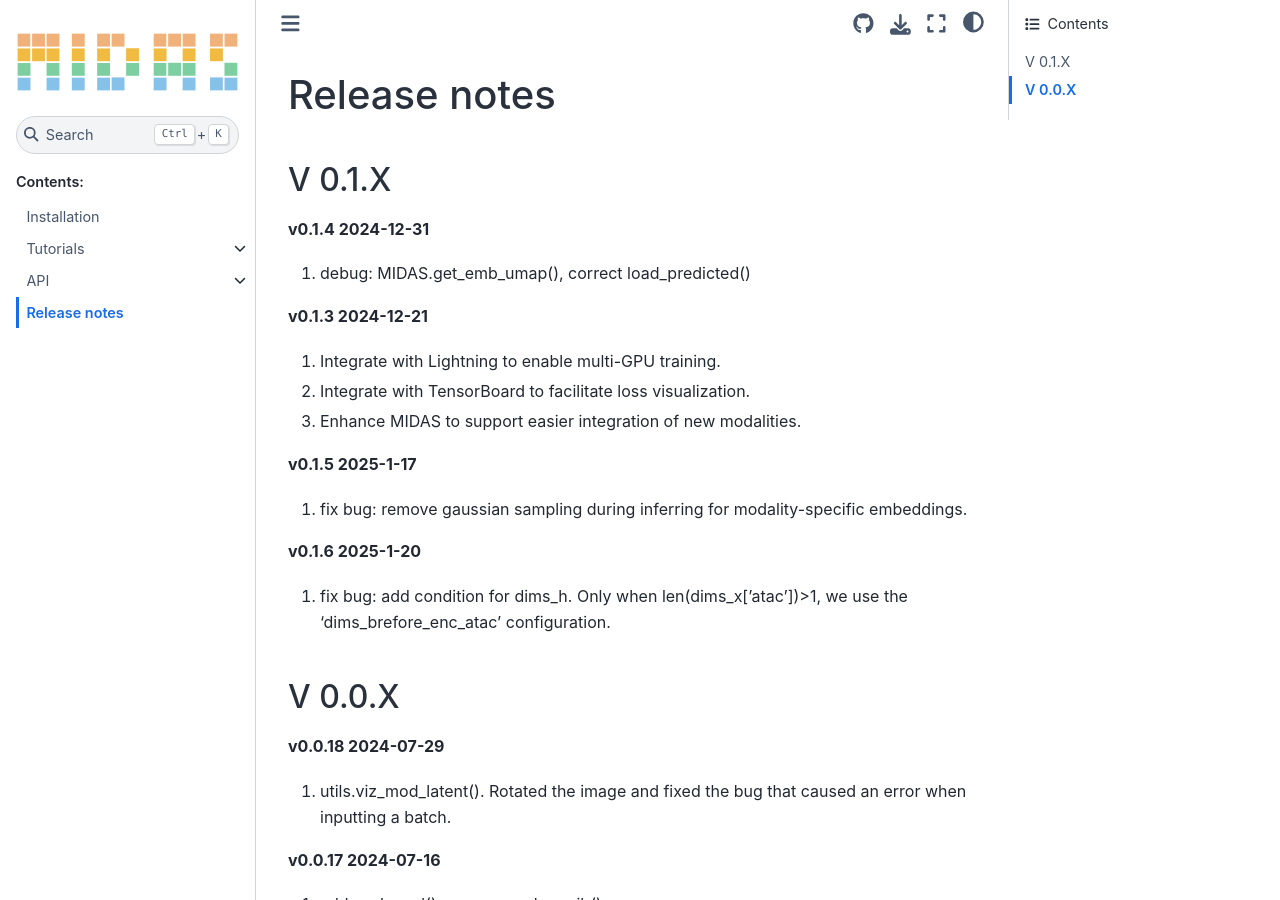
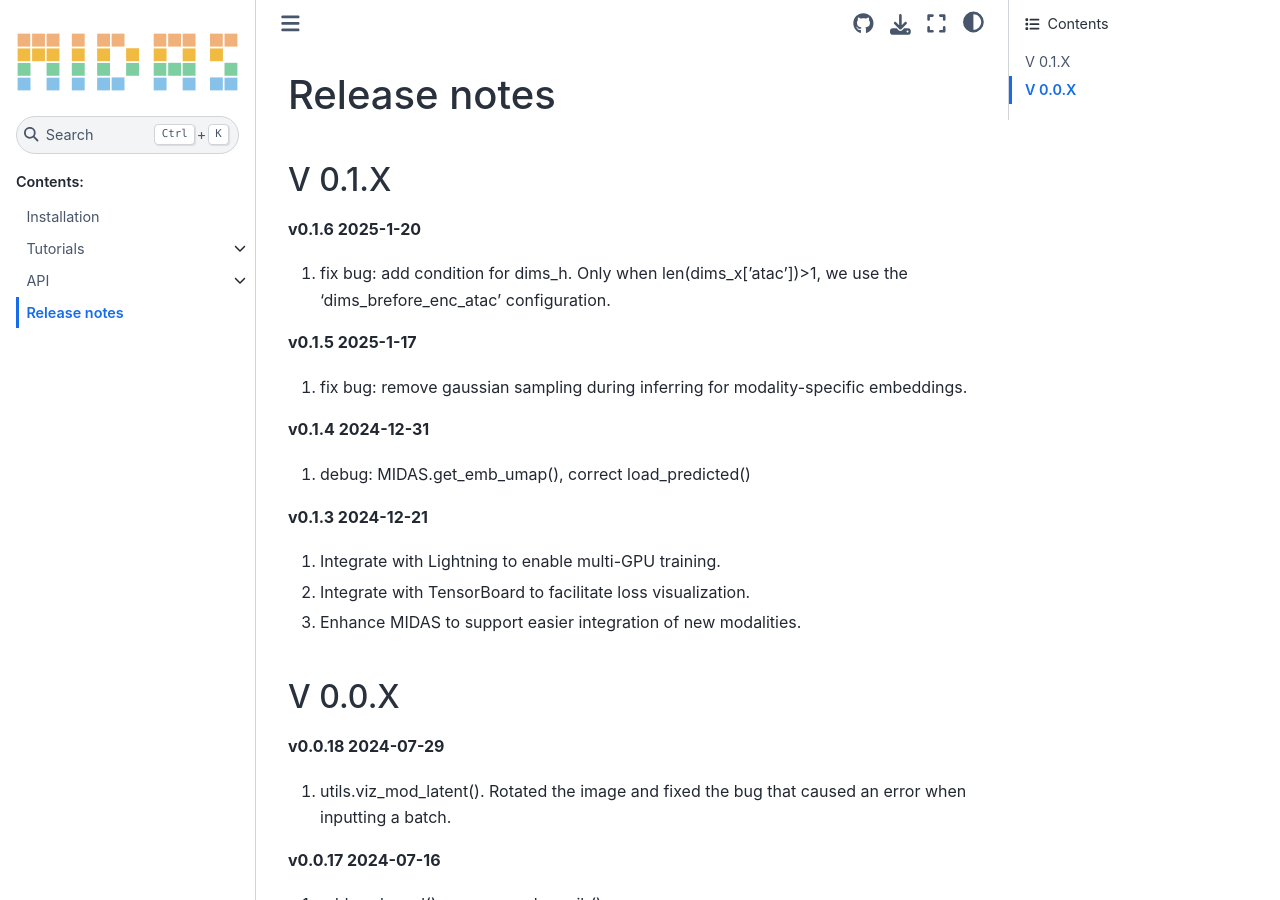
Before and after one commit to labomics/midas, a Sphinx documentation site: the page built from docs/source/release.md, in a window 1280 px wide and 900 px high. Built offline with Sphinx 7.4.7 and the Sphinx Book theme 1.1.4, drawn with Linux system fonts in a browser that asks for light colours; pages that are not in the unit, such as notebooks, are missing from menus; some of the changed lines change nothing that is shown.

Commit message:
fix wrting problem

```diff
--- a/docs/source/release.md
+++ b/docs/source/release.md
@@ -1,6 +1,14 @@
 # Release notes
 
 ## V 0.1.X
+
+**v0.1.6 2025-1-20**
+
+1. fix bug: add condition for dims_h. Only when  len(dims_x['atac'])>1, we use the 'dims_brefore_enc_atac' configuration.
+
+**v0.1.5 2025-1-17**
+
+1. fix bug: remove gaussian sampling during inferring for modality-specific embeddings.
 
 **v0.1.4 2024-12-31**
 
@@ -11,14 +19,6 @@
 1. Integrate with Lightning to enable multi-GPU training.
 2. Integrate with TensorBoard to facilitate loss visualization.
 3. Enhance MIDAS to support easier integration of new modalities.
-
-**v0.1.5 2025-1-17**
-
-1. fix bug: remove gaussian sampling during inferring for modality-specific embeddings.
-
-**v0.1.6 2025-1-20**
-
-1. fix bug: add condition for dims_h. Only when  len(dims_x['atac'])>1, we use the 'dims_brefore_enc_atac' configuration.
 
 ## V 0.0.X
 
```
